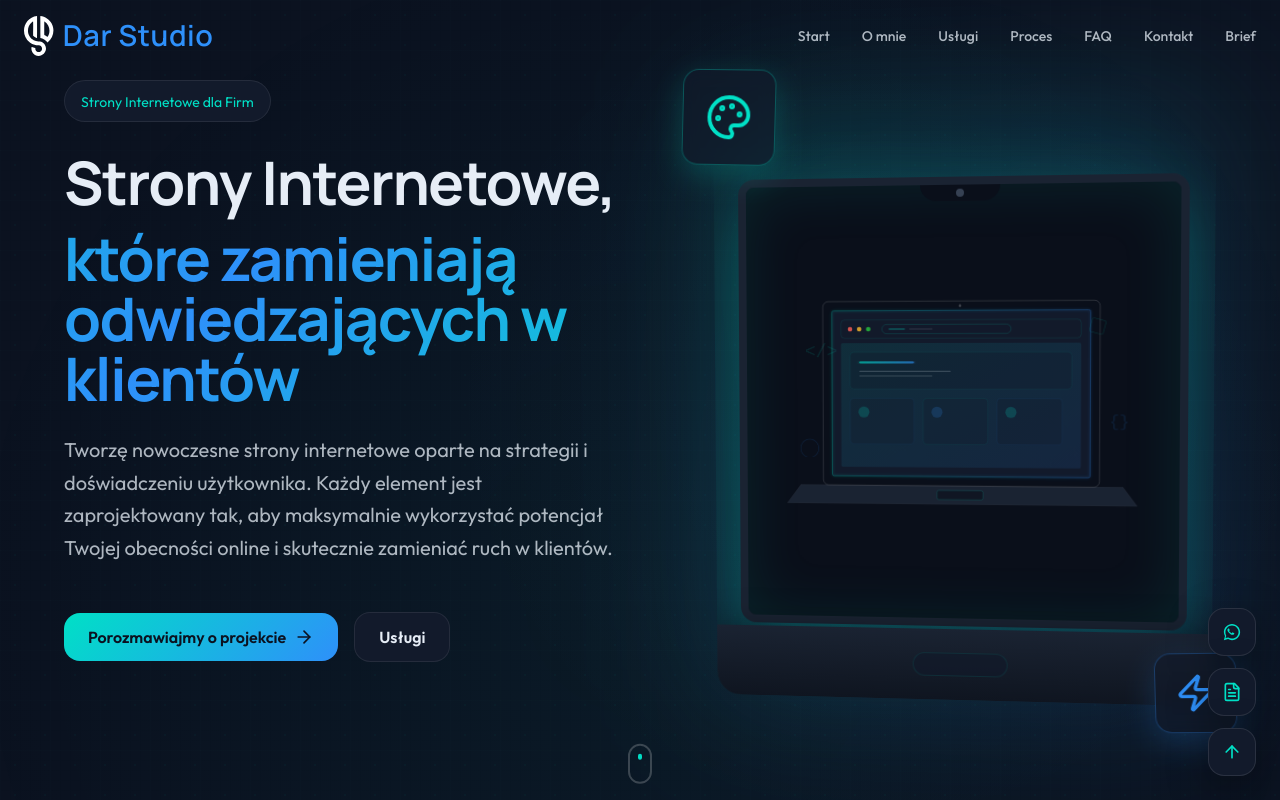
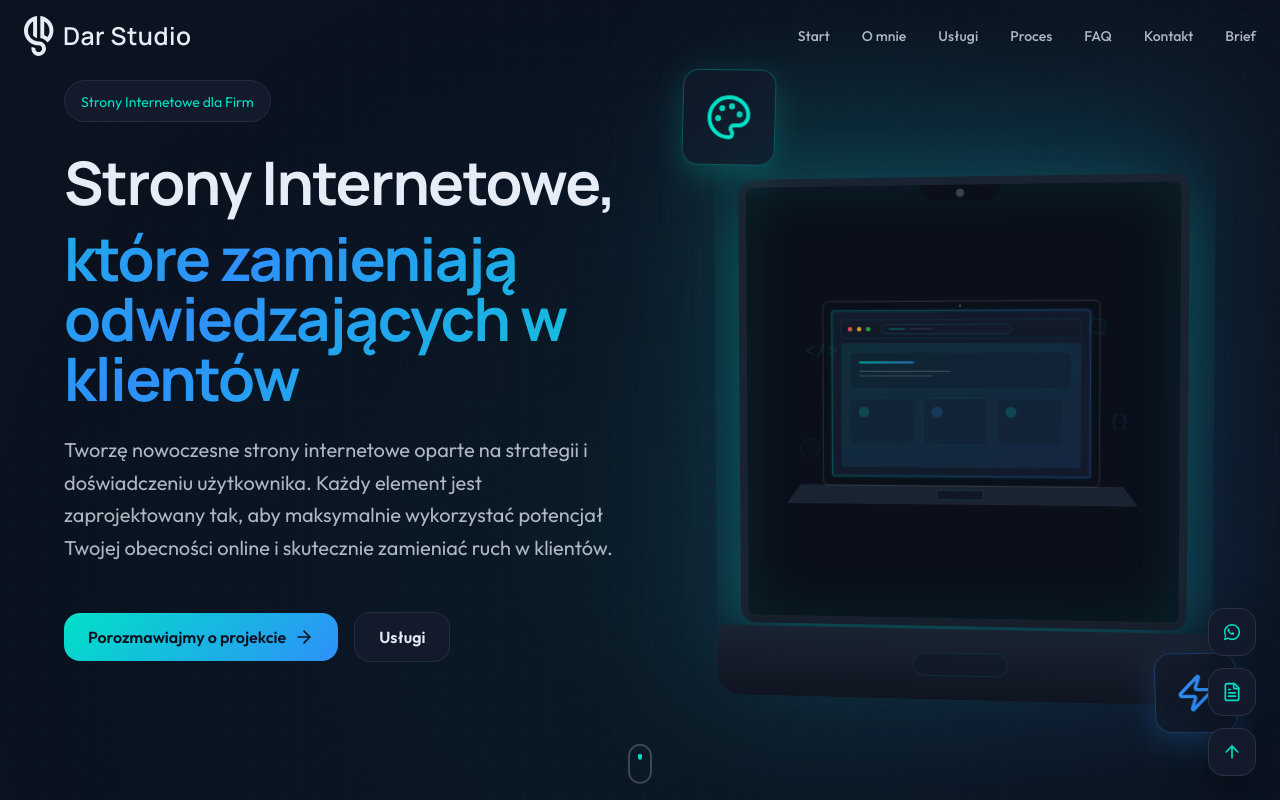
Before and after one commit to Hakuna-Matata0/DarStudio-Next, a Next.js app: page / in a window 1280 px wide. Shown: the top 800 px of the page. Built offline with nearby package versions, Linux system fonts and the light colour scheme.

Commit message:
Poprawione logo

```diff
--- a/src/components/brand/logo.tsx
+++ b/src/components/brand/logo.tsx
@@ -9,7 +9,7 @@ export function Logo({ className, title = "Dar Studio" }: LogoProps) {
   return (
     <svg
       xmlns="http://www.w3.org/2000/svg"
-      viewBox="0 0 407.8 82.91"
+      viewBox="0 0 427.46 97.16"
       role="img"
       aria-label={title}
       className={className}
@@ -18,21 +18,21 @@ export function Logo({ className, title = "Dar Studio" }: LogoProps) {
       <g>
         <g>
           <path
-            fill="#FFFFFF"
+            fill="currentColor"
             fillRule="evenodd"
-            d="M43.19,59.66c-1.76-2.77-4.46-4.93-7.55-6.07-1.85-.72-3.86-.88-5.83-.93-3.34-.06-6.66-.96-9.62-2.48-14.09-6.85-16.22-27.57-3.84-37.17.77-.58,1.53-1.28,2.4-1.68.58,1.14,0,28.36.21,29.79,1.88,2,4.41,3.49,7.05,4.28.31.09.7.22,1.01.25.14-6.11,0-43.68.04-45.57C-.38,3.08-9.78,38.21,12.18,54.81c3.89,2.93,8.53,4.87,13.33,5.65,1.68.29,3.4.4,5.1.36,4.46-.03,7.91,4.77,6.47,8.99-1.87,6.42-11.39,6.44-13.27,0-.78-2.49.28-3.17-.91-3.39-2.19-.47-4.32-1.11-6.39-1.95-.21-.08-.52-.24-.7-.06-1.72,6.13,1.48,13.14,6.93,16.32,13.44,8.02,28.9-7.89,20.44-21.09Z"
+            d="M50.61,69.91c-2.06-3.25-5.23-5.78-8.84-7.11-2.17-.84-4.53-1.03-6.83-1.09-3.91-.07-7.8-1.12-11.27-2.9C7.16,50.78,4.67,26.5,19.17,15.26c.9-.68,1.79-1.5,2.81-1.97.68,1.34-.01,33.23.24,34.91,2.21,2.35,5.16,4.09,8.26,5.01.37.1.82.25,1.18.29.16-7.16,0-51.18.05-53.4C-.45,3.61-11.46,44.78,14.27,64.23c4.56,3.43,9.99,5.7,15.62,6.62,1.96.34,3.99.47,5.98.43,5.23-.03,9.26,5.59,7.58,10.53-2.19,7.53-13.34,7.55-15.55,0-.92-2.91.32-3.71-1.06-3.97-2.56-.55-5.06-1.3-7.49-2.28-.24-.1-.61-.28-.82-.07-2.02,7.19,1.74,15.39,8.12,19.12,15.75,9.4,33.87-9.25,23.96-24.71Z"
           />
           <path
-            fill="#FFFFFF"
+            fill="currentColor"
             fillRule="evenodd"
-            d="M57.32,15.68C52.67,7.13,43.76.91,34.04,0c-.47-.35-.05,12.66-.18,12.67-.03,12.45.15,28.01.05,33.02,5.64.96,10.94,4.1,14.39,8.71.26.44.61.5.99.09,11.67-8.89,15.13-26.03,8.03-38.82ZM51.01,39.25c-.5,1.14-1.09,2.2-1.7,3.22-.4.55-.46,1.17-1.22.52-1.84-1.34-3.88-2.41-5.95-3.35-.31-.84-.22-22.48-.05-28.41.12,0,.3.07.41.16,9.14,5.68,12.84,18.04,8.5,27.86Z"
+            d="M67.17,18.37C61.73,8.35,51.28,1.07,39.89,0c-.55-.41-.06,14.84-.21,14.84-.03,14.59.18,32.82.06,38.69,6.61,1.13,12.83,4.8,16.86,10.21.31.52.71.59,1.16.11,13.68-10.42,17.73-30.5,9.41-45.49ZM59.78,46c-.58,1.33-1.27,2.58-1.99,3.78-.47.64-.54,1.37-1.43.61-2.16-1.57-4.55-2.82-6.97-3.92-.37-.98-.25-26.34-.05-33.29.14,0,.35.09.48.18,10.7,6.66,15.05,21.14,9.96,32.64Z"
           />
         </g>
         <text
-          x={80.38}
-          y={62.91}
+          x={94.65}
+          y={70.04}
           fontSize={60}
-          fill="#2E90FA"
+          fill="currentColor"
           fontFamily="var(--font-display)"
           fontWeight={600}
           letterSpacing="0.02em"
```
Also changed, not shown: public/logo.svg, src/assets/logo.svg.
